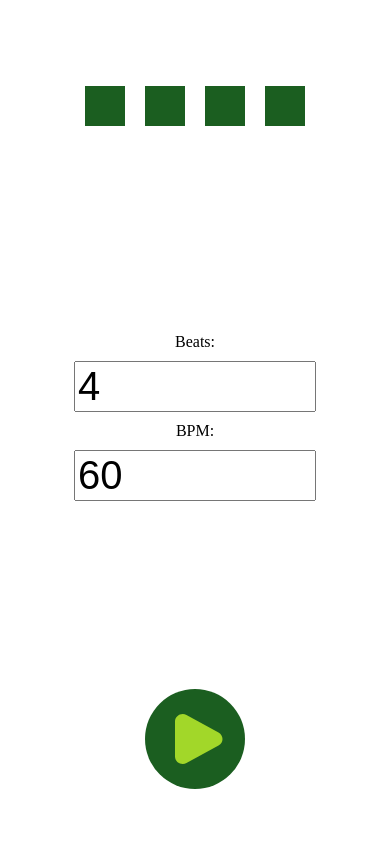
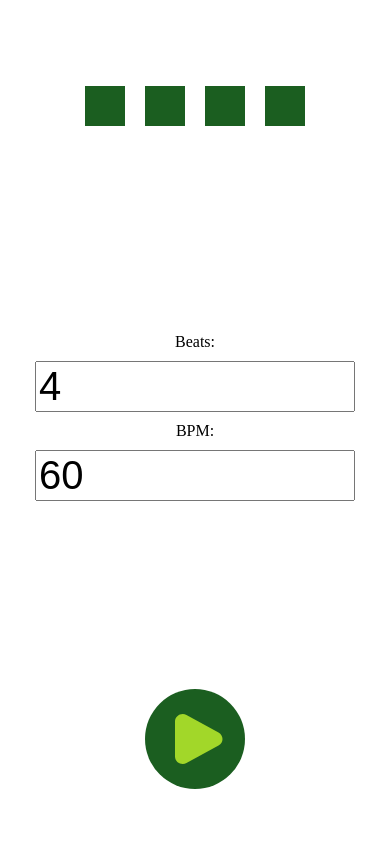
Before and after one commit to degD/yet_another_metronome, a website built with Vite: page src/index.html in a window 390 px wide. Built offline with nearby package versions, Linux system fonts and the light colour scheme; files whose address does not match are found by name.

Commit message:
increase responsiveness

```diff
--- a/src/css/style.css
+++ b/src/css/style.css
@@ -4,16 +4,24 @@
   --background-color: #E9F7C2;
 }
 
-html,
-body {
+html {
   width: 100vw;
   height: 100%;
+  display: flex;
+  flex-direction: column;
+  align-items: center;
+  justify-content: center;
+}
+
+body {
+  max-width: 1080px;
   padding: 0;
   margin: 0;
   display: flex;
   flex-direction: column;
   align-items: center;
   justify-content: space-between;
+  flex: 1;
 }
 
 #beat-box-container {
@@ -41,7 +49,7 @@ body {
 
 input {
   margin: 10px;
-  width: 60vw;
+  width: 80%;
   font-size: 40px;
   display: block;
 }
```
